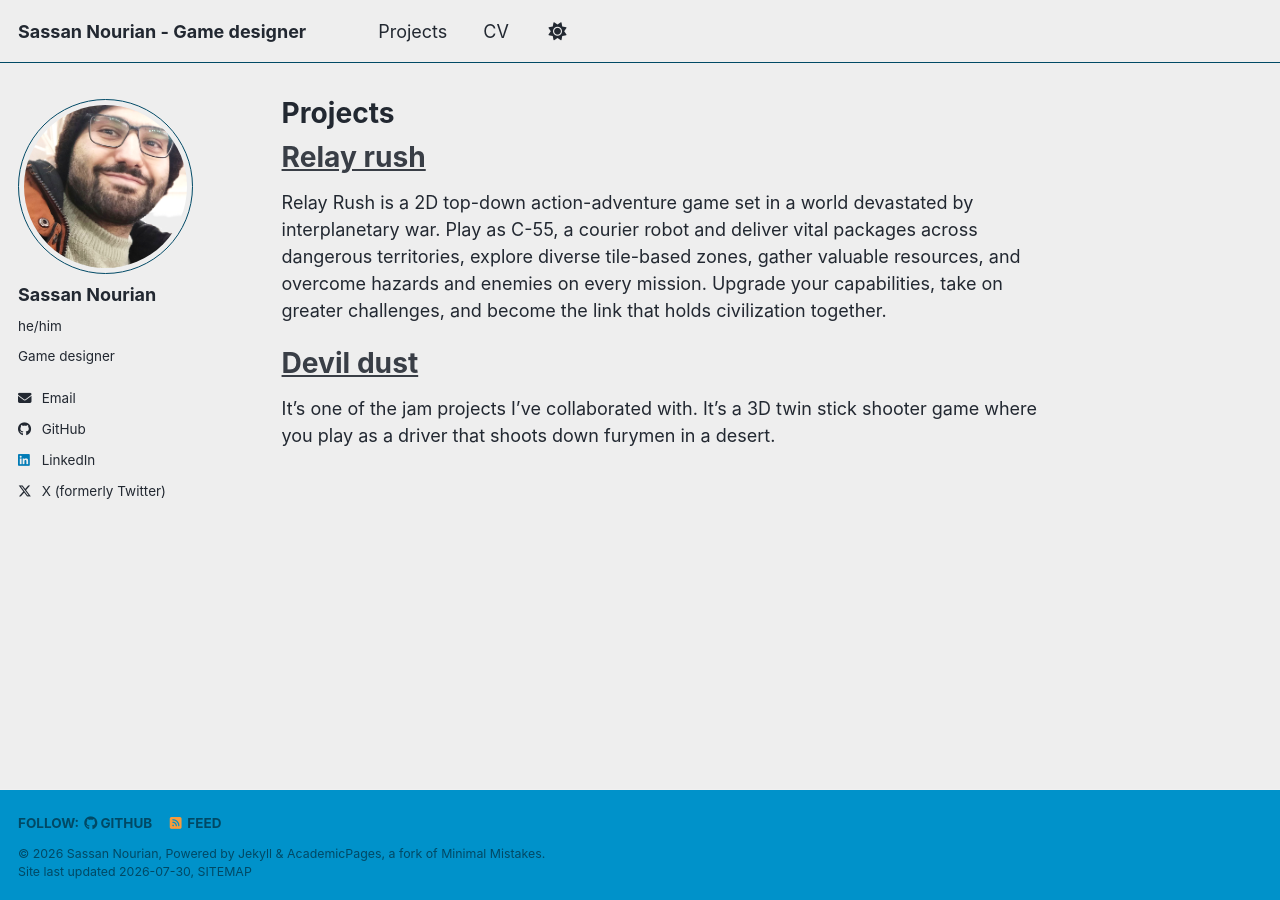
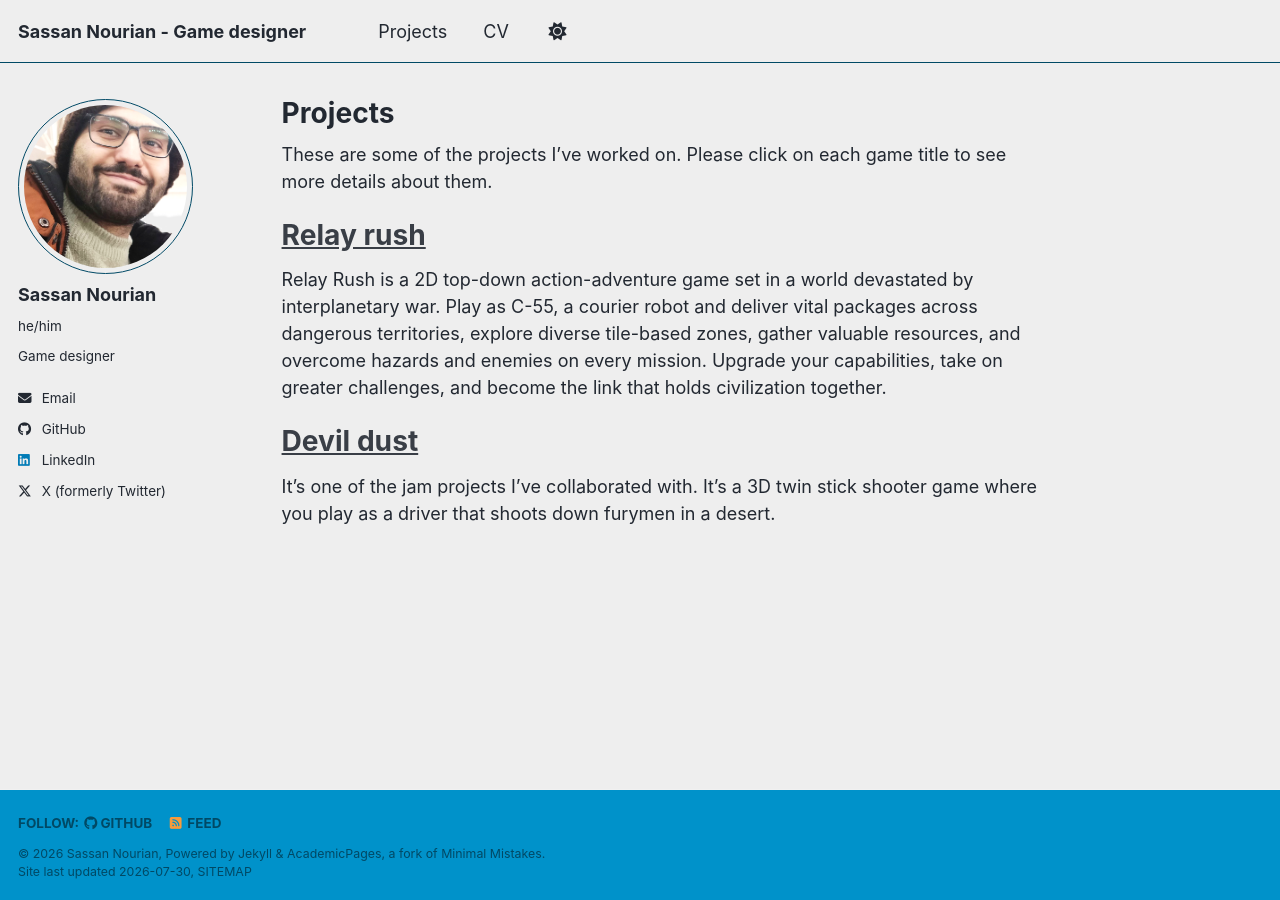
Before and after one commit to SassanTheDev/SassanTheDev.github.io, a Jekyll site: the page built from _pages/personal-projects.md, in a window 1280 px wide. Built offline with Jekyll 4.4.1, drawn with Linux system fonts in a browser that asks for light colours; a style sheet for code colours, icons or effects is not loaded.

Commit message:
Update personal-projects.md with project details
Added introductory text to personal projects page.

```diff
--- a/_pages/personal-projects.md
+++ b/_pages/personal-projects.md
@@ -5,6 +5,10 @@ author_profile: true
 redirect_from:
   - /project
 ---
+
+These are some of the projects I've worked on.
+Please click on each game title to see more details about them.
+
 # [Relay rush](/personal-projects/relay-rush)
 Relay Rush is a 2D top-down action-adventure game set in a world devastated by interplanetary war. Play as C-55, a courier robot and deliver vital packages across dangerous territories, explore diverse tile-based zones, gather valuable resources, and overcome hazards and enemies on every mission. Upgrade your capabilities, take on greater challenges, and become the link that holds civilization together.
 
```
